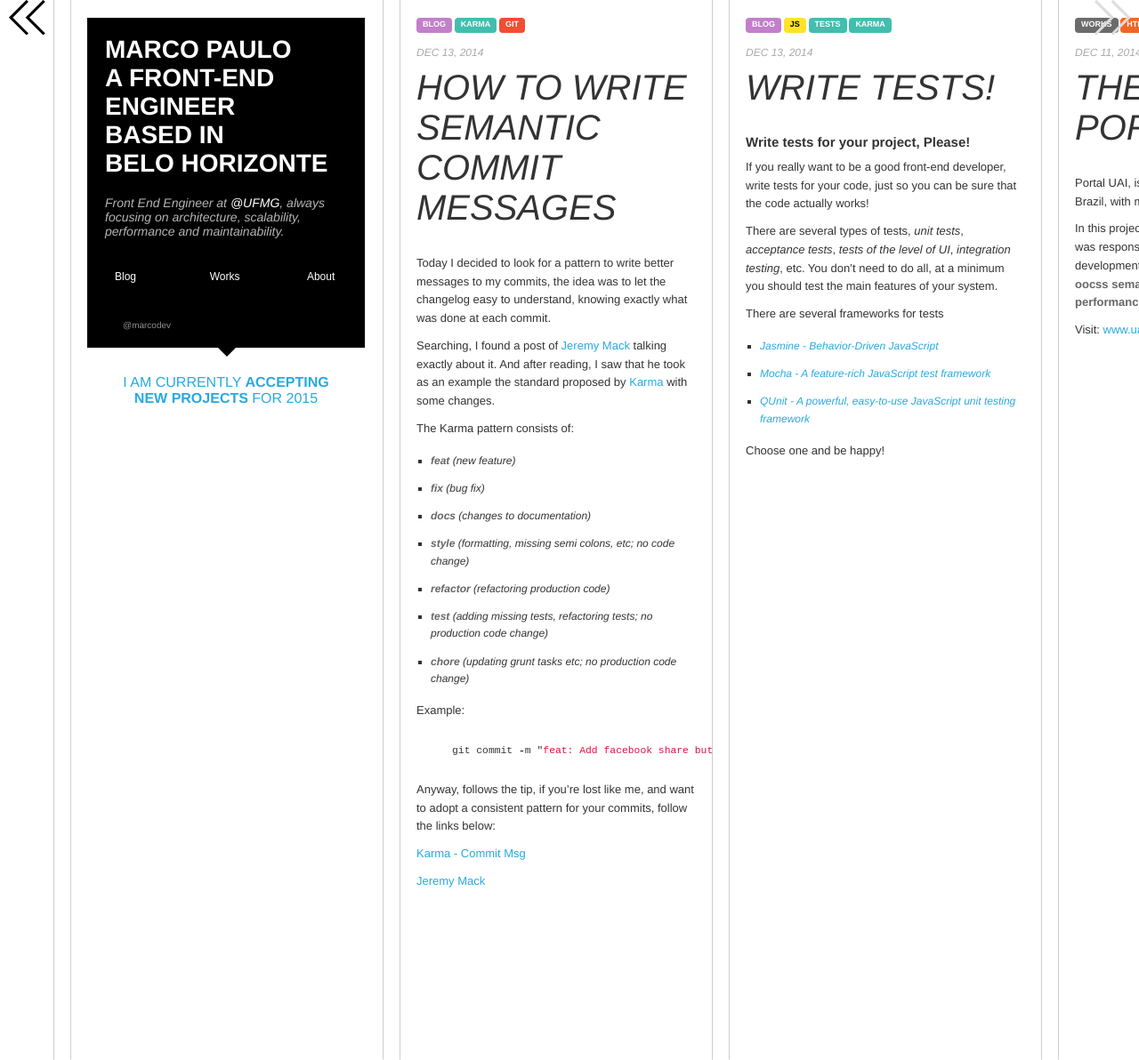
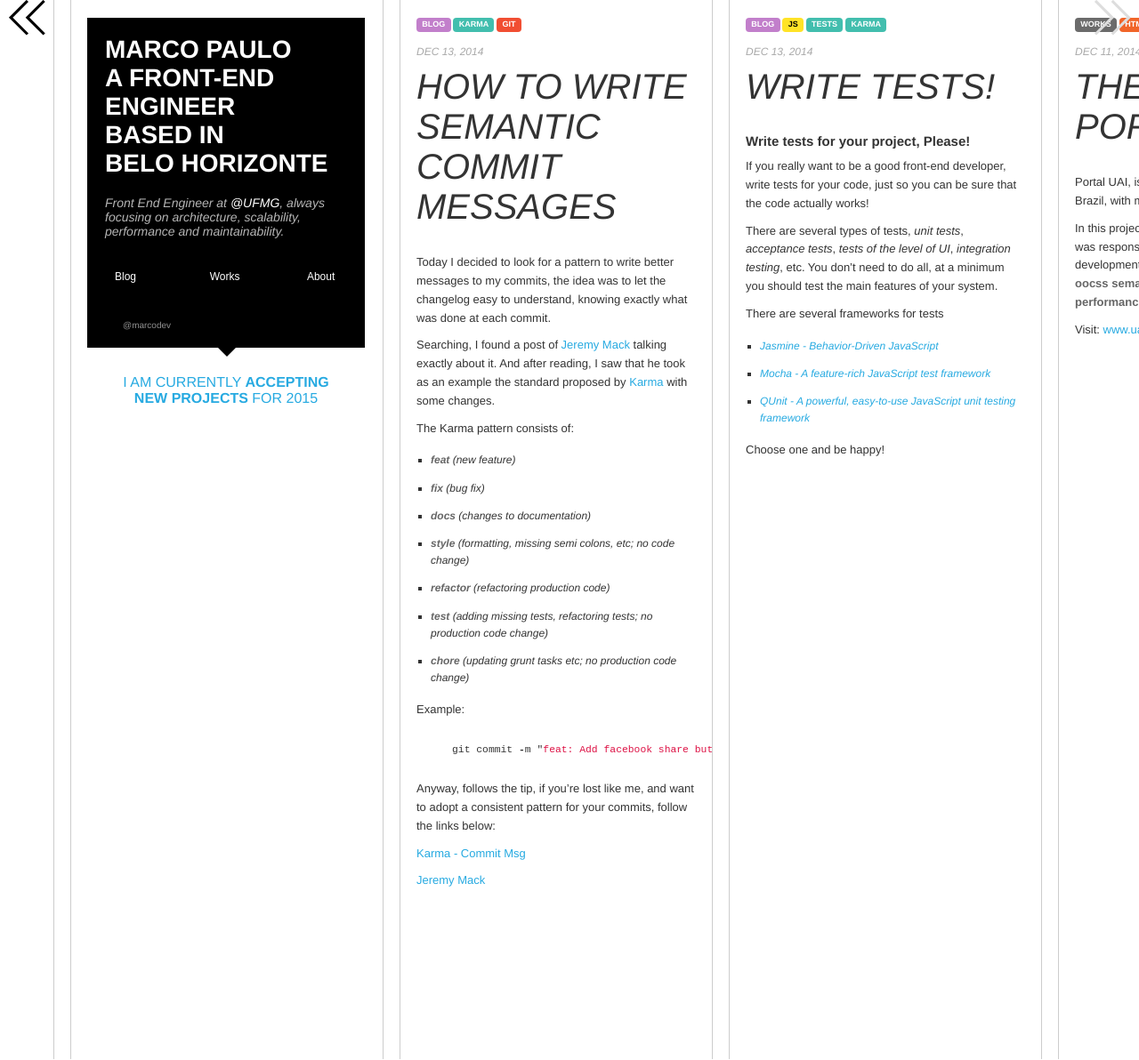
Before and after one commit to devmarco/devmarco.github.io, a Jekyll site: the page built from index.html, in a window 1280 px wide. Shown: the whole page at 89% size. Built offline with Jekyll 4.4.1, drawn with Linux system fonts in a browser that asks for light colours; comment, search, counter and statistics services are not loaded.

Commit message:
fix: Fix font-size and label paddings in large resolutions

```diff
--- a/_sass/objects/_labels.scss
+++ b/_sass/objects/_labels.scss
@@ -1,6 +1,6 @@
 .label {
     color: #fff;
-    padding: 2px 7px 3px;
+    padding: 0.2em 0.7em 0.3em;
     display: inline-block;
     background-color: #C0C0C0;
     text-transform: uppercase;
@@ -8,6 +8,10 @@
     font-weight: bold;
     @extend %f9;
     @include vendor(border-radius, 4px);
+
+    @include breakpoint(from-lg) {
+        padding: 0.4em 0.7em 0.3em;
+    }
 }
 .label--works {
     background-color: #6B6B6B;
--- a/_sass/partials/_presentation.scss
+++ b/_sass/partials/_presentation.scss
@@ -31,7 +31,7 @@
         @extend %f14;
 
         @include breakpoint(from-lg) {
-            font-size: 1.6em;
+            font-size: 1.4em;
             line-height: 1.4em;
         }
 
```
